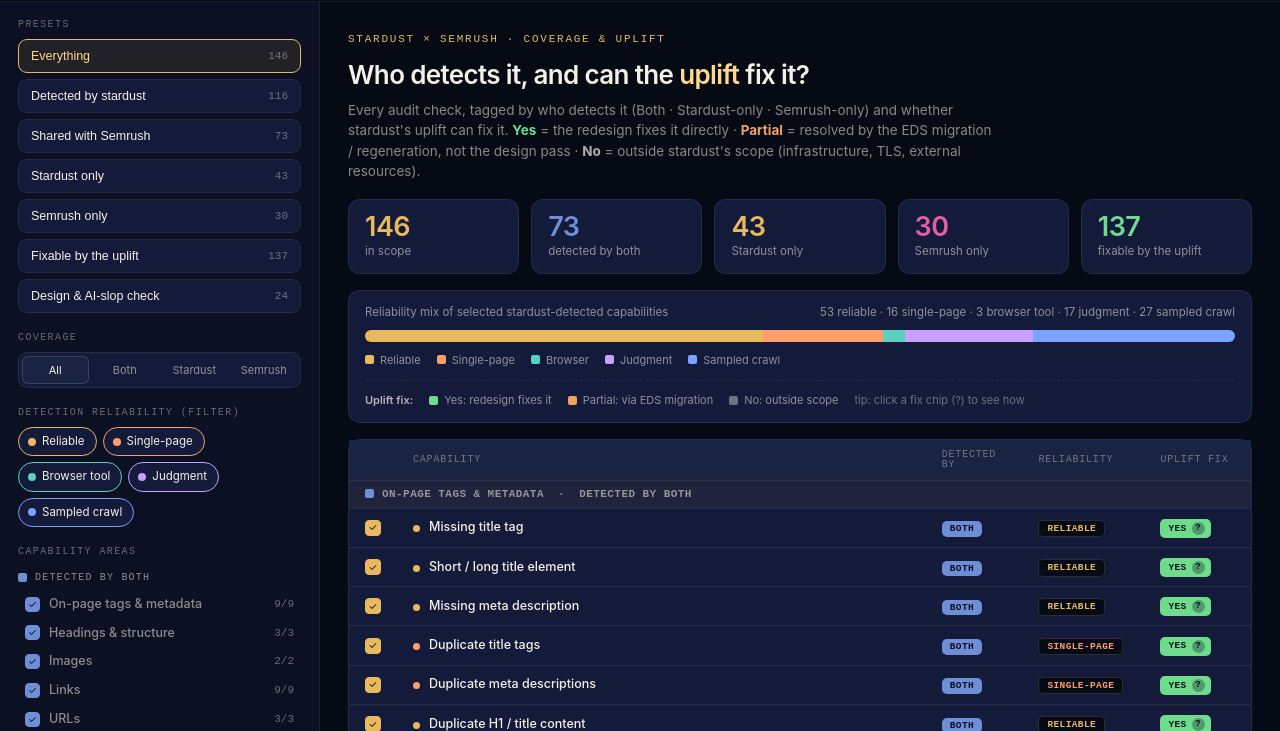
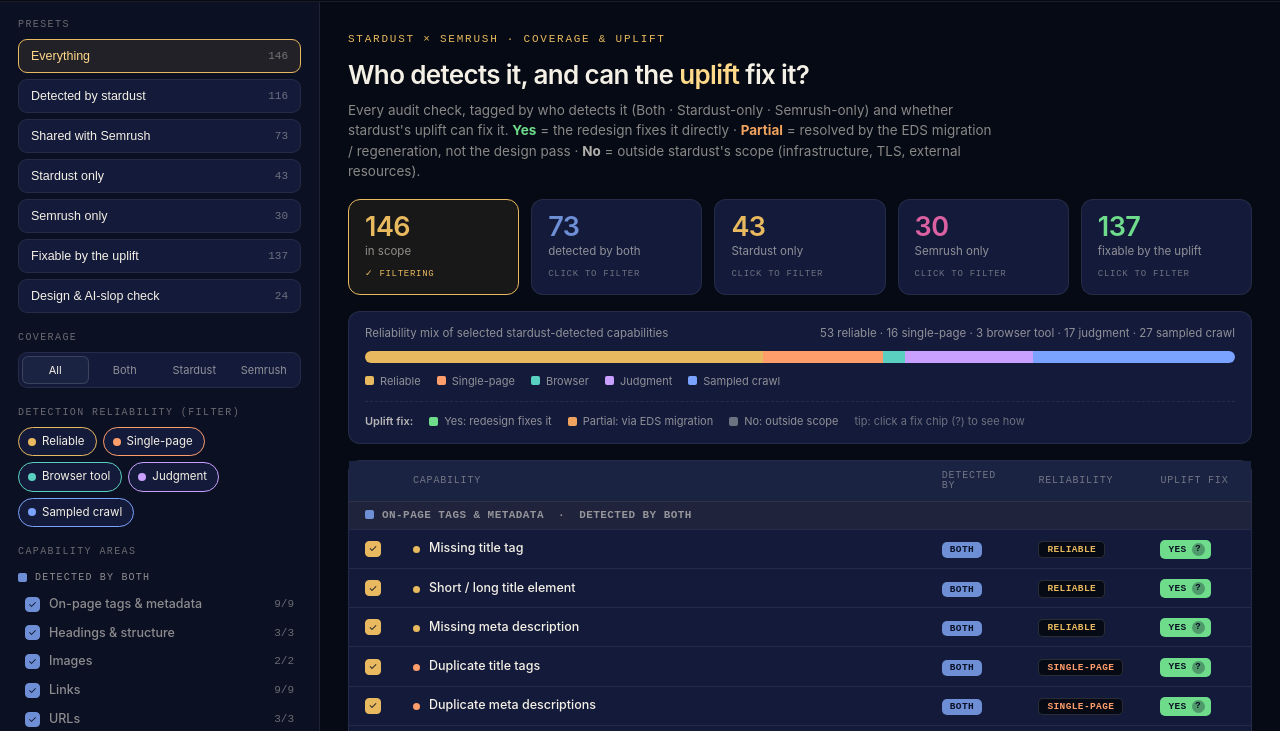
Before and after one commit to paolomoz/semrush-stardust, a plain HTML site: page audit/overlap.html in a window 1280 px wide. Shown: the part 69-800 px from the top of the page. Drawn offline with Linux system fonts and the light colour scheme.

Commit message:
overlap: clickable KPI cards filter the table (coverage scope + fixable toggle)

```diff
--- a/audit/overlap.html
+++ b/audit/overlap.html
@@ -81,7 +81,12 @@
   .phead p { color: var(--dust-55); font-size: 13.5px; margin: 0; max-width: 76ch; }
 
   .stats { display: flex; gap: 12px; margin-bottom: 16px; flex-wrap: wrap; }
-  .stat-card { background: var(--ink-soft); border: 1px solid var(--dust-08); border-radius: 12px; padding: 13px 16px; min-width: 120px; flex: 1; }
+  .stat-card { background: var(--ink-soft); border: 1px solid var(--dust-08); border-radius: 12px; padding: 13px 16px; min-width: 120px; flex: 1; cursor: pointer; user-select: none; position: relative; transition: border-color .12s, transform .12s, background .12s; }
+  .stat-card:hover { border-color: rgba(232,185,94,0.5); transform: translateY(-2px); }
+  .stat-card.active { border-color: var(--amber); background: rgba(232,185,94,0.08); }
+  .stat-card .filt { font: 500 9px/1 "SF Mono", monospace; letter-spacing: 0.08em; text-transform: uppercase; color: var(--dust-40); margin-top: 9px; display: inline-flex; align-items: center; gap: 5px; }
+  .stat-card:hover .filt { color: var(--dust-55); }
+  .stat-card.active .filt { color: var(--amber); }
   .stat-card .big { font: 600 27px/1 "SF Pro Display"; letter-spacing: -0.02em; color: var(--amber); }
   .stat-card .big.both { color: var(--both); }
   .stat-card .big.stardust { color: var(--stardust); }
@@ -532,7 +537,7 @@
   'Design & AI-slop check': c => ['AI-slop verdict','Typography & readability','Layout integrity','Motion & interaction','Brand tensions (stardust)'].includes(c.cat),
 };
 
-const state = { selected: new Set(CAPS.map(c=>c.id)), scope: 'all', rel: { full:true, onepage:true, browser:true, reason:true, sampled:true }, expanded: new Set() };
+const state = { selected: new Set(CAPS.map(c=>c.id)), scope: 'all', fixOnly: false, rel: { full:true, onepage:true, browser:true, reason:true, sampled:true }, expanded: new Set() };
 
 const presetsEl = document.getElementById('presets');
 Object.keys(PRESETS).forEach(name => {
@@ -559,6 +564,8 @@
 
 function visibleCats() { return CATS.filter(cat => state.scope==='all' || DATA[cat].det===state.scope); }
 function relOn(c) { return c.det==='semrush' ? true : !!state.rel[c.r]; }
+function rowVisible(c) { return relOn(c) && (!state.fixOnly || c.fix!=='no'); }
+function syncScopeButtons() { document.querySelectorAll('#scopeSeg button').forEach(b => b.classList.toggle('active', b.dataset.scope===state.scope)); }
 function applyPreset(name) { state.selected = new Set(CAPS.filter(PRESETS[name]).map(c=>c.id)); updateAll(); }
 function syncPresetHighlight() {
   let match = null;
@@ -582,7 +589,7 @@
       h.innerHTML = `<span class="src-dot" style="background:${color}"></span>${name}`;
       el.appendChild(h);
     }
-    const caps = CAPS.filter(c => c.cat===cat && relOn(c));
+    const caps = CAPS.filter(c => c.cat===cat && rowVisible(c));
     if (!caps.length) return;
     const selCount = caps.filter(c=>state.selected.has(c.id)).length;
     const row = document.createElement('div');
@@ -596,11 +603,11 @@
 
 function renderTable() {
   const tb = document.getElementById('tbody'); tb.innerHTML = '';
-  const cats = visibleCats().filter(cat => CAPS.some(c=>c.cat===cat && relOn(c)));
+  const cats = visibleCats().filter(cat => CAPS.some(c=>c.cat===cat && rowVisible(c)));
   if (!cats.length) { tb.innerHTML = '<tr><td colspan="5"><div class="empty">No capabilities match the current filters.</div></td></tr>'; return; }
   cats.forEach(cat => {
     const def = DATA[cat];
-    const caps = CAPS.filter(c=>c.cat===cat && relOn(c));
+    const caps = CAPS.filter(c=>c.cat===cat && rowVisible(c));
     if (!caps.length) return;
     const [,color] = DET[def.det];
     const srcName = def.det==='both' ? 'Detected by both' : (def.det==='stardust' ? 'Stardust only' : 'Semrush only');
@@ -648,12 +655,27 @@
   const sOnly = sel.filter(c=>c.det==='stardust').length;
   const semOnly = sel.filter(c=>c.det==='semrush').length;
   const fixable = sel.filter(c=>c.fix!=='no').length;
-  document.getElementById('stats').innerHTML = `
-    <div class="stat-card"><div class="big">${sel.length}</div><div class="lbl">in scope</div></div>
-    <div class="stat-card"><div class="big both">${both}</div><div class="lbl">detected by both</div></div>
-    <div class="stat-card"><div class="big stardust">${sOnly}</div><div class="lbl">Stardust only</div></div>
-    <div class="stat-card"><div class="big semrush">${semOnly}</div><div class="lbl">Semrush only</div></div>
-    <div class="stat-card"><div class="big fix">${fixable}</div><div class="lbl">fixable by the uplift</div></div>`;
+  const cards = [
+    {key:'all', cls:'', n:sel.length, lbl:'in scope', active: state.scope==='all' && !state.fixOnly, hint:'reset filters'},
+    {key:'both', cls:'both', n:both, lbl:'detected by both', active: state.scope==='both', hint:'click to filter'},
+    {key:'stardust', cls:'stardust', n:sOnly, lbl:'Stardust only', active: state.scope==='stardust', hint:'click to filter'},
+    {key:'semrush', cls:'semrush', n:semOnly, lbl:'Semrush only', active: state.scope==='semrush', hint:'click to filter'},
+    {key:'fix', cls:'fix', n:fixable, lbl:'fixable by the uplift', active: state.fixOnly, hint:'click to filter'},
+  ];
+  document.getElementById('stats').innerHTML = cards.map(c=>`
+    <div class="stat-card${c.active?' active':''}" data-key="${c.key}" title="Click to filter the table">
+      <div class="big ${c.cls}">${c.n}</div><div class="lbl">${c.lbl}</div>
+      <div class="filt">${c.active ? '✓ filtering' : c.hint}</div>
+    </div>`).join('');
+  document.querySelectorAll('#stats .stat-card').forEach(el => {
+    el.onclick = () => {
+      const k = el.dataset.key;
+      if (k==='fix') state.fixOnly = !state.fixOnly;
+      else if (k==='all') { state.scope='all'; state.fixOnly=false; }
+      else state.scope = (state.scope===k ? 'all' : k);
+      updateAll();
+    };
+  });
 
   const counts = {}; Object.keys(REL).forEach(k=>counts[k]=0);
   sel.filter(c=>c.det!=='semrush').forEach(c=>counts[c.r]++);
@@ -663,7 +685,7 @@
   document.getElementById('relCount').textContent = Object.keys(REL).filter(k=>counts[k]).map(k=>`${counts[k]} ${REL[k].label.toLowerCase()}`).join(' · ');
 }
 
-function updateAll() { renderCats(); renderTable(); renderStats(); syncPresetHighlight(); }
+function updateAll() { renderCats(); renderTable(); renderStats(); syncPresetHighlight(); syncScopeButtons(); }
 updateAll();
 </script>
 </body>
```
